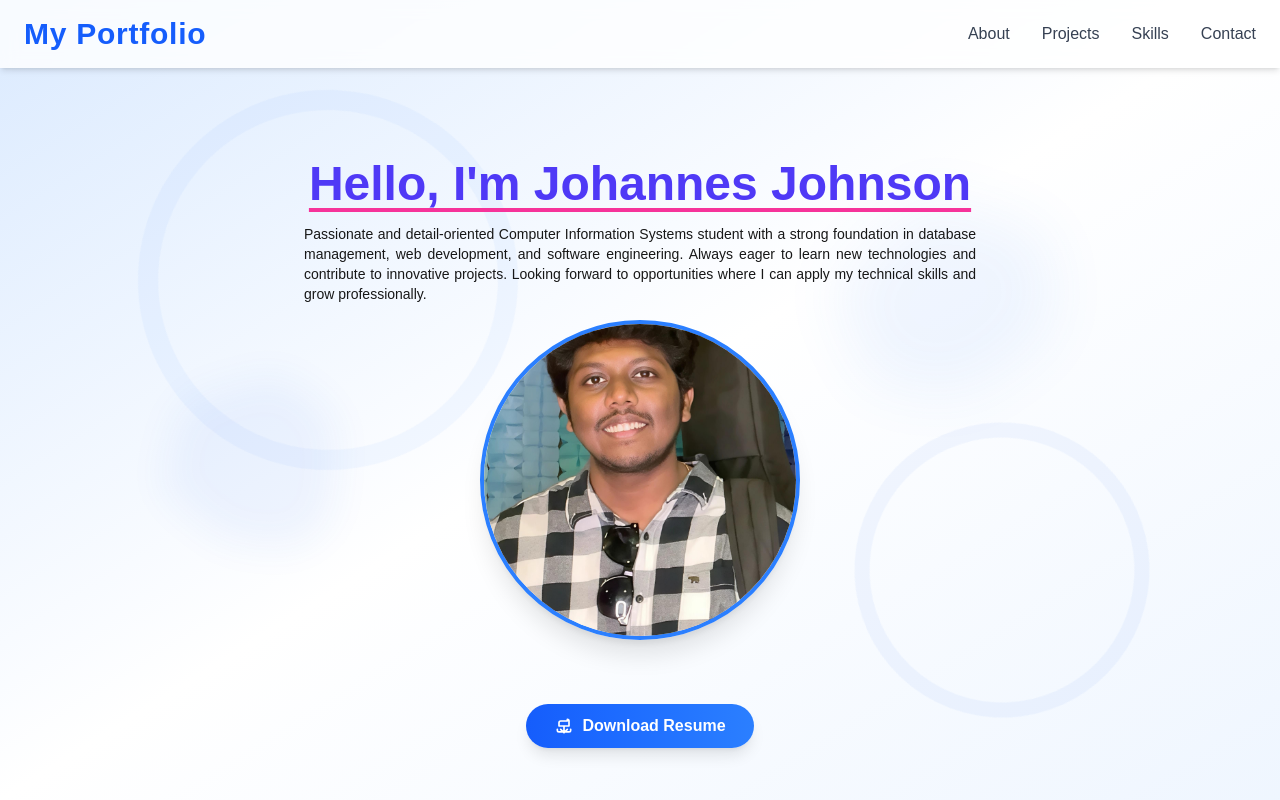
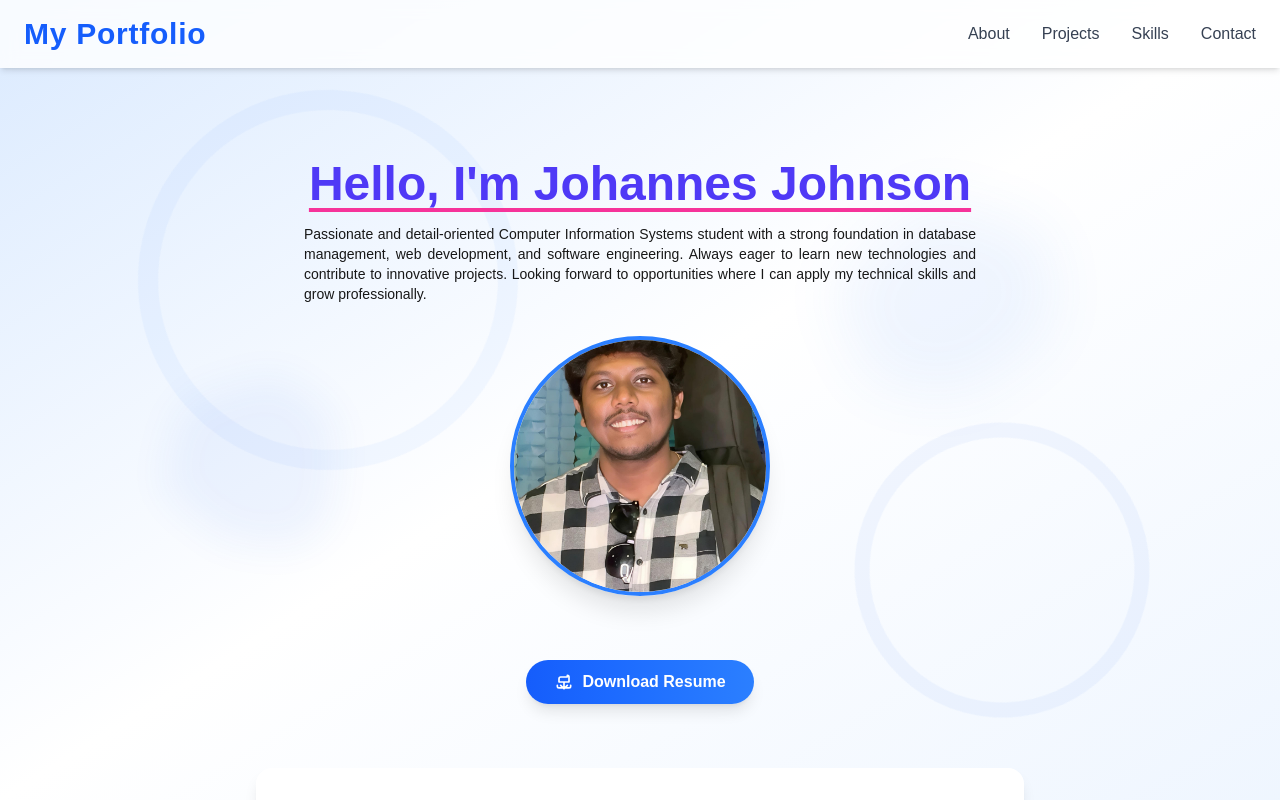
Before and after one commit to JOHANNES-SHELSON-J/JJ-Portfolio, a Next.js app: page / in a window 1280 px wide. Shown: the top 800 px of the page. Built offline with nearby package versions, Linux system fonts and the light colour scheme.

Commit message:
Update page.js

```diff
--- a/app/page.js
+++ b/app/page.js
@@ -151,11 +151,11 @@ export default function Home() {
   Passionate and detail-oriented Computer Information Systems student with a strong foundation in database management, web development, and software engineering. Always eager to learn new technologies and contribute to innovative projects. Looking forward to opportunities where I can apply my technical skills and grow professionally.
 </motion.p>
   {/* Hero Photo */}
-  <div className="mt-4 flex justify-center" id="hero-photo" data-aos="fade-up">
+  <div className="mt-8 flex justify-center" id="hero-photo" data-aos="fade-up">
     <img
       src="/Johannes_Image_Guitar.jpg"
       alt="My Photo"
-      className="w-80 h-80 object-cover rounded-full border-4 border-blue-500 shadow-xl hover:shadow-2xl transition duration-300"
+      className="w-65 h-65 object-cover rounded-full border-4 border-blue-500 shadow-xl hover:shadow-2xl transition duration-300"
     />
   </div>
 </section>
```
